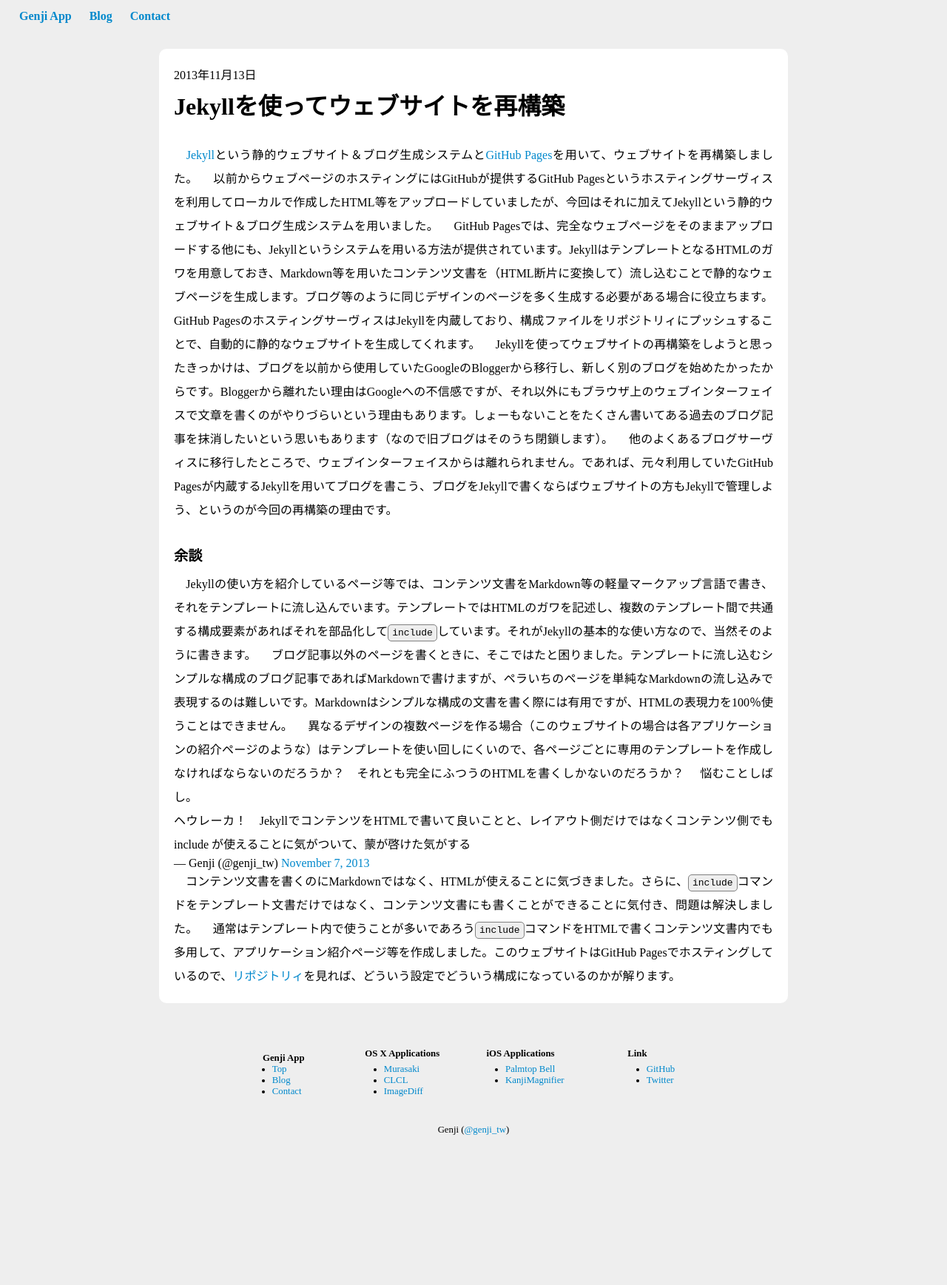
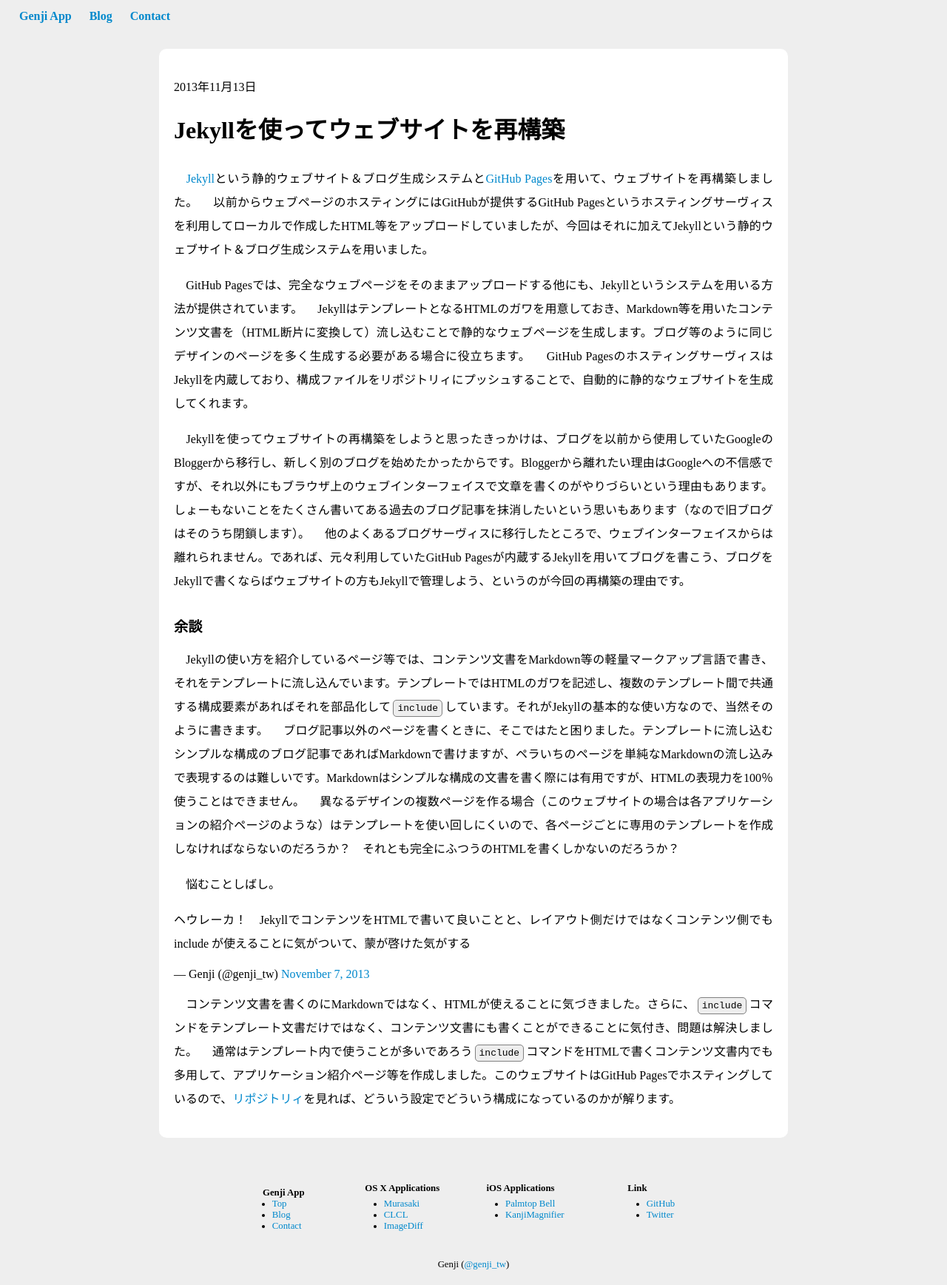
Before and after one commit to GenjiApp/genjiapp.github.io, a Jekyll site: the page built from _posts/2013-11-13-rebuild-website-by-using-jekyll.md, in a window 1280 px wide. Shown: the whole page at 74% size. Built offline with Jekyll 4.4.1, drawn with Linux system fonts in a browser that asks for light colours; Markdown is read by kramdown in place of the engine named in the settings; comment, search, counter and statistics services are not loaded; before the commit the page ends 1555 px from its top, so only the background shows below that.

Commit message:
fix styles for blog post

```diff
--- a/css/post.css
+++ b/css/post.css
@@ -4,7 +4,7 @@
 
 article {
     background-color: white;
-    width: 850px;
+    max-width: 850px;
     margin: 30px auto;
     padding: 20px;
     -webkit-box-sizing: border-box;
@@ -32,6 +32,7 @@
 article p {
     text-align: justify;
     line-height: 2;
+    margin: 1em 0;
 }
 
 nav.paginator ul {
@@ -42,10 +43,32 @@
     display: inline-block;
 }
 
+pre {
+    border: 1px solid gray;
+    padding: 10px;
+    background-color: #EEE;
+    margin: 10px 30px;
+    white-space: pre-wrap;
+
+    -webkit-border-radius: 5px;
+    -moz-border-radius: 5px;
+    -o-border-radius: 5px;
+    -ms-border-radius: 5px;
+    border-radius: 5px;
+}
+
+pre code {
+    border: none;
+    padding: 0;
+    margin: 0;
+    background-color: transparent;
+    line-height: 1.5;
+}
+
 code {
-    color: black;
     background-color: #eee;
     font-family: monospace;
+    margin: 0 3px;
     padding: 3px 5px;
     border: 1px solid gray;
     -webkit-border-radius: 5px;
```
Also changed, not shown: _posts/2013-11-13-rebuild-website-by-using-jekyll.md (+6 -1 lines).
